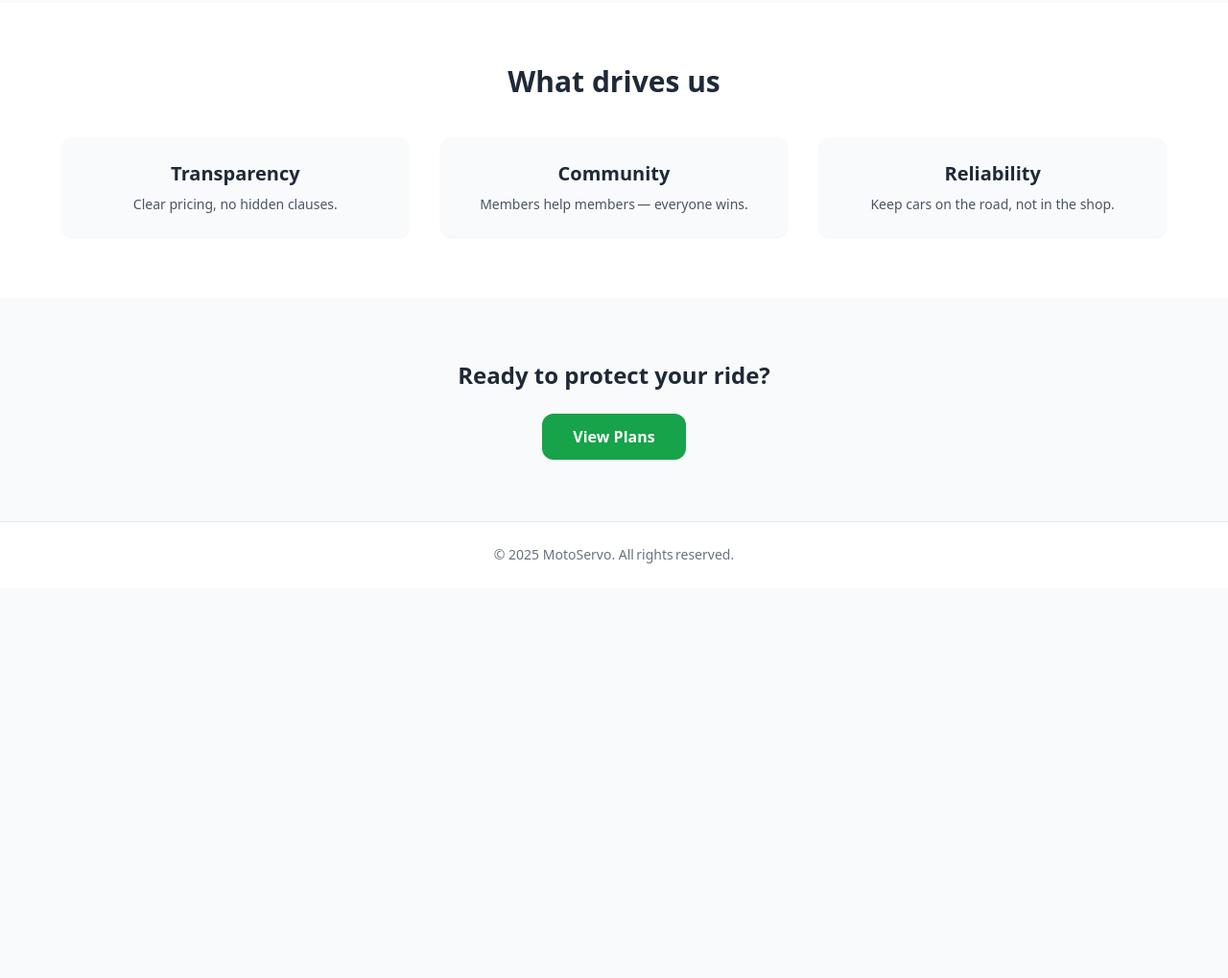
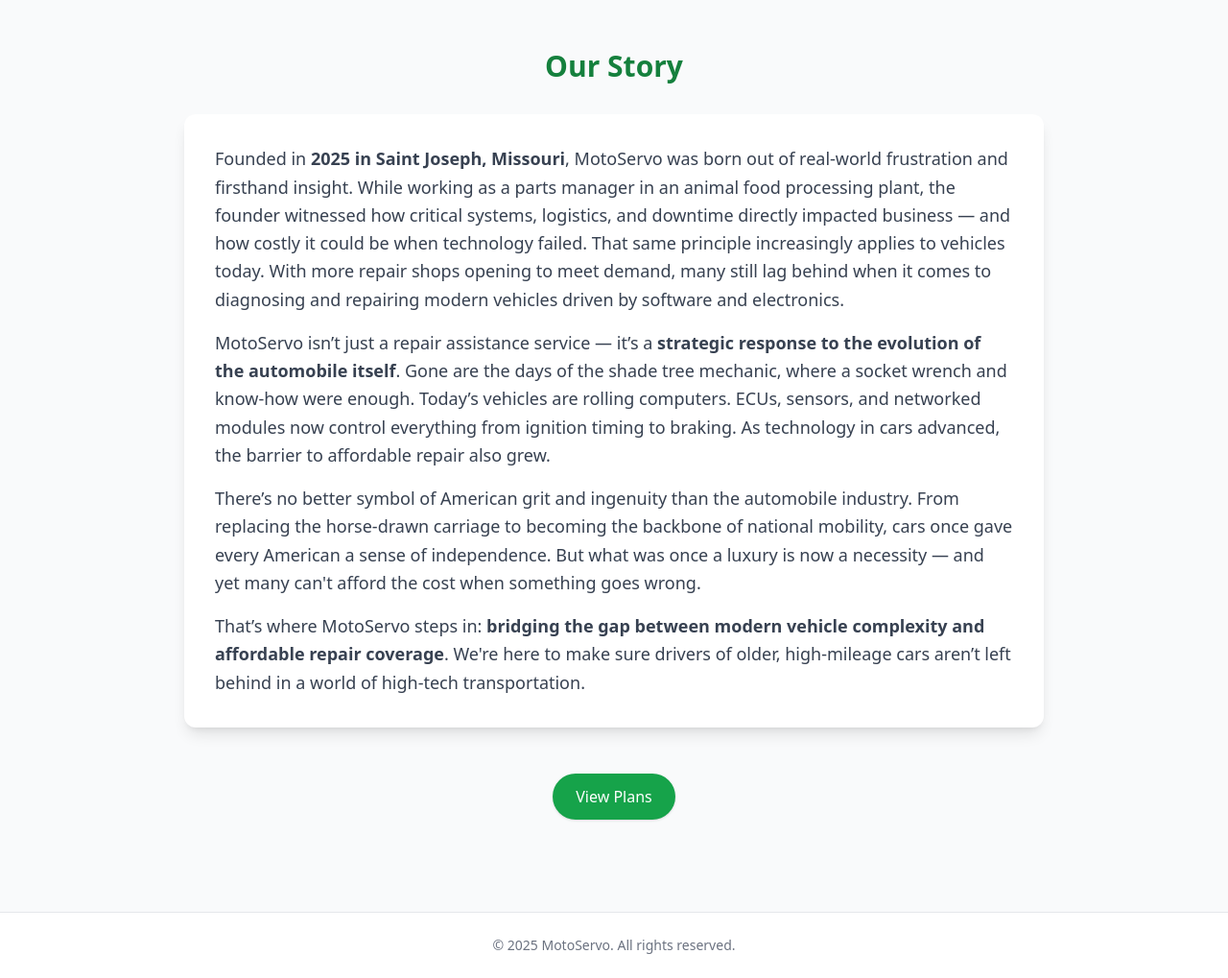
Before and after one commit to MotoServo-ui/motoservo, a plain HTML site: page about.html in a window 1280 px wide. Shown: the part 783-1802 px from the top of the page at 96% size. Before the commit the page ends 1395 px from the top, so only its background shows below. Drawn offline with nearby package versions, Linux system fonts and the light colour scheme.

Commit message:
Adding a new about page for appeal
New about page with better overall appearance and looks more uniform with the website.

```diff
--- a/about.html
+++ b/about.html
@@ -2,8 +2,9 @@
 <html lang="en">
 <head>
     <meta charset="UTF-8" />
-  <meta name="viewport" content="width=device-width, initial-scale=1" />
-  <title>About Us | MotoServo</title>
+    <meta name="viewport" content="width=device-width, initial-scale=1.0" />
+    <title>About Us | MotoServo</title>
+    <script src="https://cdn.tailwindcss.com"></script>
 
   <!-- ===== SEO ===== -->
   <meta name="description" content="Learn how MotoServo helps high‑mileage vehicle owners keep their cars on the road with transparent, affordable repair‑sharing plans." />
@@ -28,18 +29,17 @@
   <script src="https://cdn.tailwindcss.com"></script>
 </head>
  <body class="bg-gray-50 text-gray-800 font-sans">
-
-  <!-- Header (reuse) -->
+    <!-- Header with Logo -->
     <header class="bg-white shadow-md">
       <div class="max-w-7xl mx-auto px-6 py-4 flex flex-col md:flex-row items-center justify-between">
-      <a href="/" class="flex items-center space-x-3" aria-label="MotoServo homepage">
-        <img src="images/motoservologo.png" alt="MotoServo logo" class="h-10">
-        <span class="text-2xl font-bold text-green-700">MotoServo</span>
-      </a>
+        <div class="flex items-center space-x-3">
+          <img src="images/motoservologo.png" alt="MotoServo Logo" class="h-10" />
+          <h1 class="text-2xl font-bold text-green-700">MotoServo</h1>
+        </div>
         <nav class="mt-4 md:mt-0 space-x-6 text-sm font-medium">
-        <a href="plan-details.html" class="text-gray-700 hover:text-green-700">Plan&nbsp;Details</a>
-        <a href="plans.html" class="text-gray-700 hover:text-green-700">Plans&nbsp;&amp;&nbsp;Sign Up</a>
-        <a href="howitworks.html" class="text-gray-700 hover:text-green-700">Plans&nbsp;&amp;&nbsp;How It Works</a>
+          <a href="plan-details.html" class="text-gray-700 hover:text-green-700">Plan Details</a>
+          <a href="howitworks.html" class="text-gray-700 hover:text-green-700">How it Works</a>
+          <a href="plans" class="text-gray-700 hover:text-green-700">Select Plan and Pay</a>
         </nav>
       </div>
     </header>
@@ -57,7 +57,7 @@
     <div class="max-w-5xl mx-auto grid md:grid-cols-2 gap-12 items-center">
       <img src="images/garage.jpg" alt="Mechanic working on car" class="rounded-2xl shadow-lg">
       <div>
-        <h2 class="text-3xl font-bold mb-4">Our Story</h2>
+        <h2 class="text-3xl font-bold mb-4">What Started It All</h2>
         <p class="text-gray-600 leading-relaxed">
           It started when our founder walked away from a dealership offer that undervalued his trusty 13‑year‑old car.
           Instead of settling, he created MotoServo — a community where owners share costs and keep their vehicles
@@ -67,40 +67,38 @@
     </div>
   </section>
 
-  <!-- Mission / Values -->
-  <section class="bg-white py-16 px-6">
-    <div class="max-w-6xl mx-auto">
-      <h2 class="text-3xl font-bold text-center mb-10">What drives us</h2>
-      <div class="grid md:grid-cols-3 gap-8 text-center">
-        <div class="p-6 bg-gray-50 rounded-xl shadow-sm">
-          <h3 class="text-xl font-semibold mb-2">Transparency</h3>
-          <p class="text-gray-600 text-sm">Clear pricing, no hidden clauses.</p>
+ <!-- Main Content -->
+    <main class="container mx-auto py-12 px-6">
+      <h2 class="text-3xl font-bold mb-8 text-center text-green-700">Our Story</h2>
+
+      <div class="bg-white shadow-lg rounded-xl p-8 space-y-4 max-w-4xl mx-auto text-lg leading-relaxed text-gray-700">
+        <p>
+          Founded in <strong>2025 in Saint Joseph, Missouri</strong>, MotoServo was born out of real-world frustration and firsthand insight. While working as a parts manager in an animal food processing plant, the founder witnessed how critical systems, logistics, and downtime directly impacted business — and how costly it could be when technology failed. That same principle increasingly applies to vehicles today. With more repair shops opening to meet demand, many still lag behind when it comes to diagnosing and repairing modern vehicles driven by software and electronics.
+        </p>
+        <p>
+          MotoServo isn’t just a repair assistance service — it’s a <strong>strategic response to the evolution of the automobile itself</strong>. Gone are the days of the shade tree mechanic, where a socket wrench and know-how were enough. Today’s vehicles are rolling computers. ECUs, sensors, and networked modules now control everything from ignition timing to braking. As technology in cars advanced, the barrier to affordable repair also grew.
+        </p>
+        <p>
+          There’s no better symbol of American grit and ingenuity than the automobile industry. From replacing the horse-drawn carriage to becoming the backbone of national mobility, cars once gave every American a sense of independence. But what was once a luxury is now a necessity — and yet many can't afford the cost when something goes wrong.
+        </p>
+        <p>
+          That’s where MotoServo steps in: <strong>bridging the gap between modern vehicle complexity and affordable repair coverage</strong>. We're here to make sure drivers of older, high-mileage cars aren’t left behind in a world of high-tech transportation.
+        </p>
       </div>
-        <div class="p-6 bg-gray-50 rounded-xl shadow-sm">
-          <h3 class="text-xl font-semibold mb-2">Community</h3>
-          <p class="text-gray-600 text-sm">Members help members — everyone wins.</p>
-        </div>
-        <div class="p-6 bg-gray-50 rounded-xl shadow-sm">
-          <h3 class="text-xl font-semibold mb-2">Reliability</h3>
-          <p class="text-gray-600 text-sm">Keep cars on the road, not in the shop.</p>
-        </div>
-      </div>
-    </div>
-  </section>
 
-  <!-- Call‑to‑Action -->
-  <section class="py-16">
-    <div class="max-w-md mx-auto text-center">
-      <h2 class="text-2xl font-bold">Ready to protect your ride?</h2>
-      <a href="plans.html"
-         class="inline-block mt-6 bg-green-600 hover:bg-green-700 text-white font-semibold py-3 px-8 rounded-xl transition">
+      <!-- Call to Action -->
+      <div class="mt-12 text-center">
+        <a href="plans" class="inline-flex items-center px-6 py-3 bg-green-600 text-white rounded-full shadow hover:bg-green-700 transition">
           View Plans
         </a>
       </div>
-  </section>
+    </main>
 
-  <footer class="bg-white border-t py-6">
-    <p class="text-center text-sm text-gray-500">&copy; 2025 MotoServo. All rights reserved.</p>
+    <!-- Footer -->
+    <footer class="bg-white border-t mt-12 py-6">
+      <div class="container mx-auto text-center text-sm text-gray-500">
+        &copy; 2025 MotoServo. All rights reserved.
+      </div>
     </footer>
   </body>
 </html>
```
Lines whose indentation alone changed are shown as unchanged.
